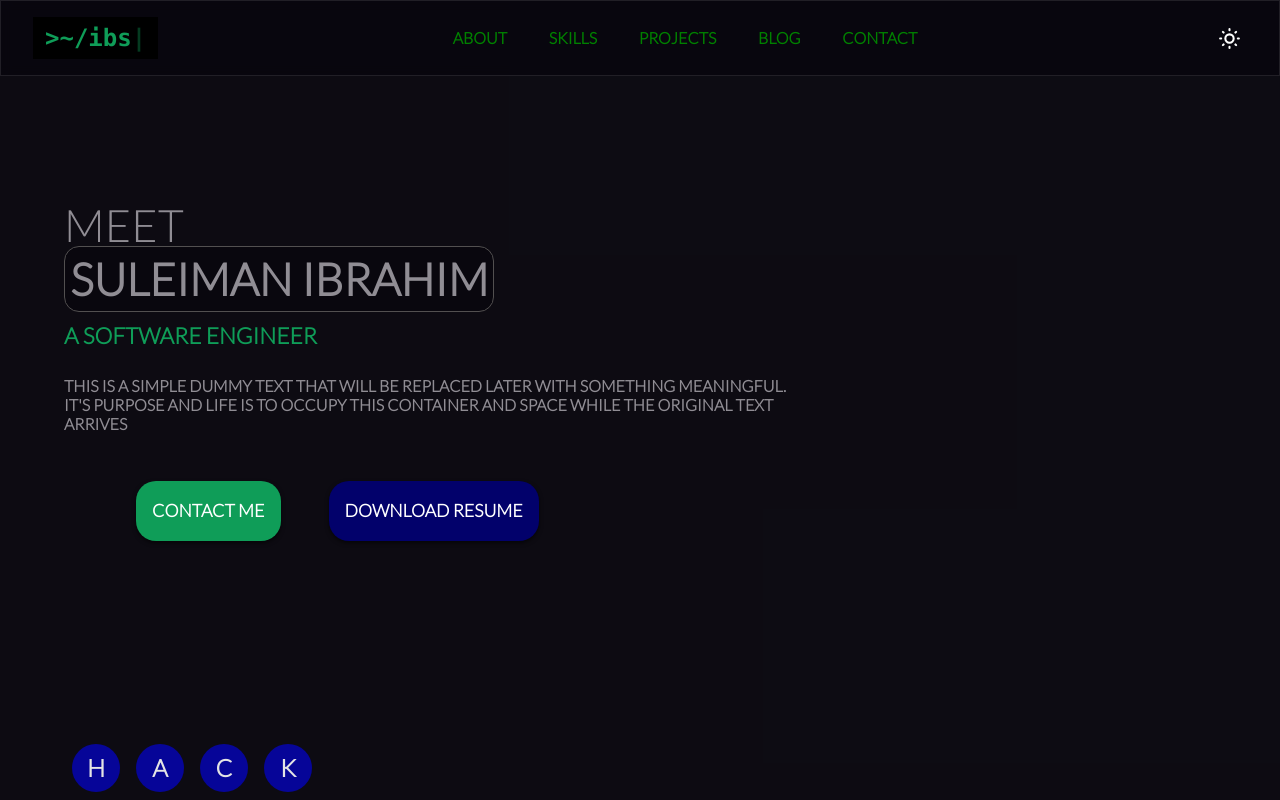
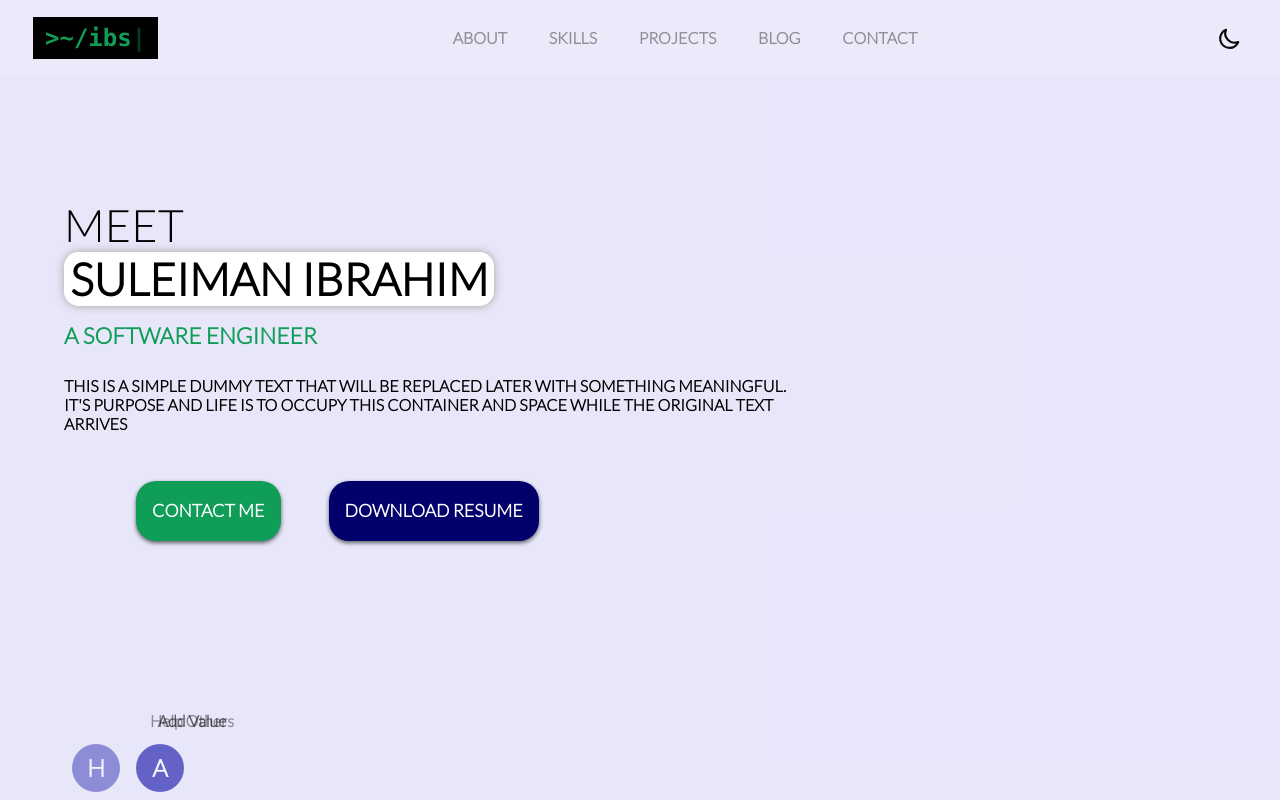
Before and after one commit to PrinceIbs/princeibs.github.io, a React (Create React App) app in the folder frontend_react/: page / in a window 1280 px wide. Shown: the top 800 px of the page. Built offline with nearby package versions, Linux system fonts and the light colour scheme.

Commit message:
Animate Header section and some minor updates

```diff
--- a/frontend_react/src/App.js
+++ b/frontend_react/src/App.js
@@ -14,7 +14,7 @@ import {
 import "./App.scss";
 
 const App = () => {
-  const [themeMode, setThemeMode] = useState("dark");
+  const [themeMode, setThemeMode] = useState("light");
   return (
     <div className="app">
       <Navbar
--- a/frontend_react/src/container/Blog/Blog.scss
+++ b/frontend_react/src/container/Blog/Blog.scss
@@ -43,6 +43,7 @@
     svg {
       font-size: 30px;
       margin: 1rem 0 1rem;
+      color: var(--secondary-color);
     }
   }
 
--- a/frontend_react/src/container/Header/Header.jsx
+++ b/frontend_react/src/container/Header/Header.jsx
@@ -27,10 +27,18 @@ const Header = (props) => {
             </div>
           </div>
           <div className="app__header-info-misc">
-            <div className="app__flex">h</div>
-            <div className="app__flex">a</div>
-            <div className="app__flex">c</div>
-            <div className="app__flex">k</div>
+            <div className="tags app__flex">
+              <div>help others</div>
+              <div>add value</div>
+              <div>connect</div>
+              <div>keep growing</div>
+            </div>
+            <div className="circles">
+              <div className="app__flex">h</div>
+              <div className="app__flex">a</div>
+              <div className="app__flex">c</div>
+              <div className="app__flex">k</div>
+            </div>
           </div>
         </div>
         {/* <div className="bg-img">
--- a/frontend_react/src/container/Header/Header.scss
+++ b/frontend_react/src/container/Header/Header.scss
@@ -60,7 +60,6 @@
     flex-direction: column;
     justify-content: flex-end;
 
-
     h1 {
       font-size: 2.8rem;
       font-weight: 500;
@@ -73,7 +72,7 @@
         padding: 0 6px;
         box-shadow: var(--light-shadow);
         font-weight: 800;
-        transition: all .2s ease-in-out;
+        transition: all 0.2s ease-in-out;
       }
     }
 
@@ -179,7 +178,41 @@
   height: 30%;
   width: auto;
   display: flex;
-  align-items: flex-end;
+  flex-direction: column;
+  align-items: center;
+  justify-content: flex-end;
+
+  .tags {
+    position: relative;
+    width: 110px;
+    height: 30px;
+
+    div {
+      position: absolute;
+      font-size: 1rem;
+      font-weight: 700;
+      text-transform: capitalize;
+    }
+
+    div:nth-child(1n + 1) {
+      animation: blink1 5s infinite;
+    }
+
+    div:nth-child(1n + 2) {
+      animation: blink2 5s infinite;
+    }
+
+    div:nth-child(1n + 3) {
+      animation: blink3 5s infinite;
+    }
+
+    div:nth-child(1n + 4) {
+      animation: blink4 5s infinite;
+    }
+  }
+
+  .circles {
+    display: flex;
 
     div {
       width: 3rem;
@@ -192,6 +225,23 @@
       font-size: 1.5rem;
       font-weight: 600;
       color: var(--white-color);
+    }
+
+    div:nth-child(1n + 1) {
+      animation: blink1 5s infinite;
+    }
+
+    div:nth-child(1n + 2) {
+      animation: blink2 5s infinite;
+    }
+
+    div:nth-child(1n + 3) {
+      animation: blink3 5s infinite;
+    }
+
+    div:nth-child(1n + 4) {
+      animation: blink4 5s infinite;
+    }
   }
 
   @media screen and (max-width: 950px) {
@@ -218,8 +268,85 @@
     padding: 5px;
   }
 
-  .app__header-info-misc div {
+  .app__header-info-misc {
+    .tags div {
+      color: var(--lightGray-color);
+    }
+    .circles div {
       background-color: rgba(0, 0, 255, 0.563);
       color: var(--lightGray-color);
     }
   }
+}
+
+@keyframes blink1 {
+  0% {
+    opacity: 0;
+  }
+  25% {
+    opacity: 1;
+  }
+  50% {
+    opacity: 0;
+  }
+  75% {
+    opacity: 0;
+  }
+  100% {
+    opacity: 0;
+  }
+}
+
+@keyframes blink2 {
+  0% {
+    opacity: 0;
+  }
+  25% {
+    opacity: 0;
+  }
+  50% {
+    opacity: 1;
+  }
+  75% {
+    opacity: 0;
+  }
+  100% {
+    opacity: 0;
+  }
+}
+
+@keyframes blink3 {
+  0% {
+    opacity: 0;
+  }
+  25% {
+    opacity: 0;
+  }
+  50% {
+    opacity: 0;
+  }
+  75% {
+    opacity: 1;
+  }
+  100% {
+    opacity: 0;
+  }
+}
+
+@keyframes blink4 {
+  0% {
+    opacity: 0;
+  }
+  25% {
+    opacity: 0;
+  }
+  50% {
+    opacity: 0;
+  }
+  75% {
+    opacity: 0;
+  }
+  100% {
+    opacity: 1;
+  }
+}
```
Lines whose indentation alone changed are shown as unchanged.
